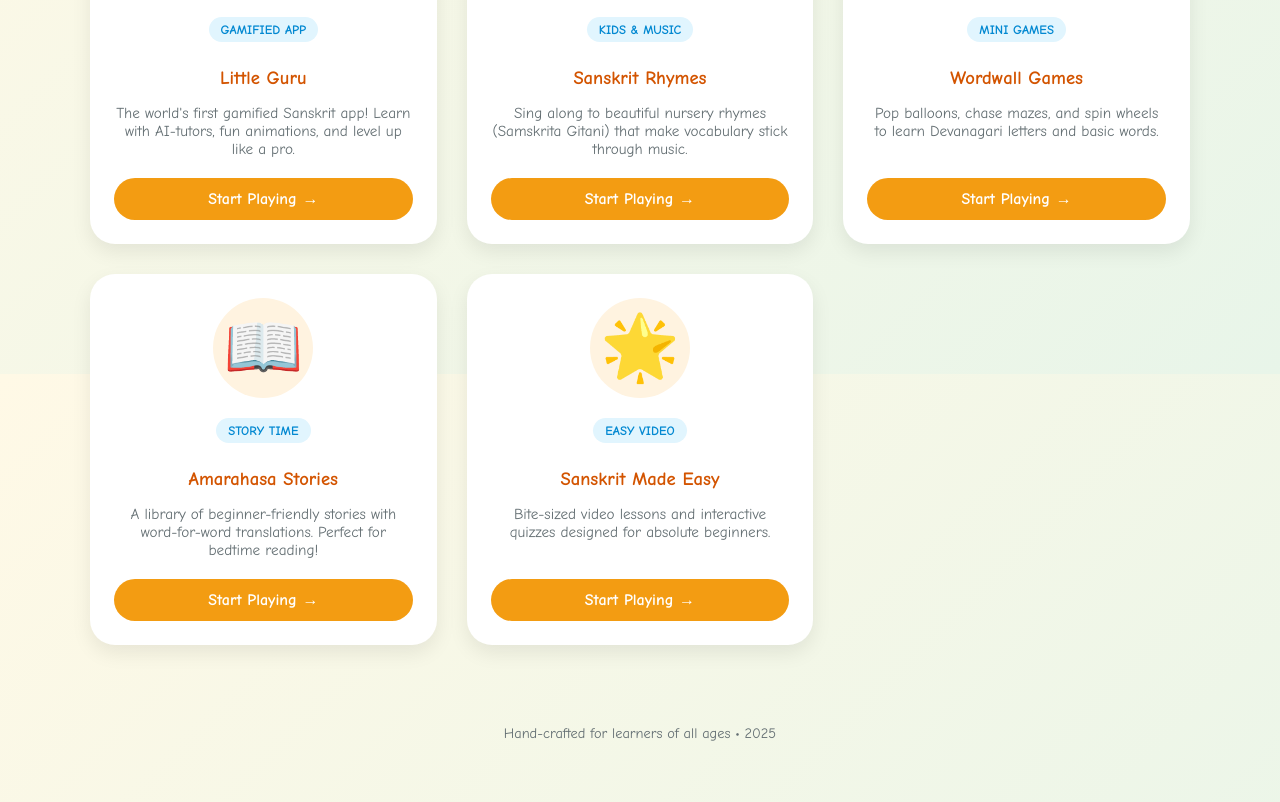
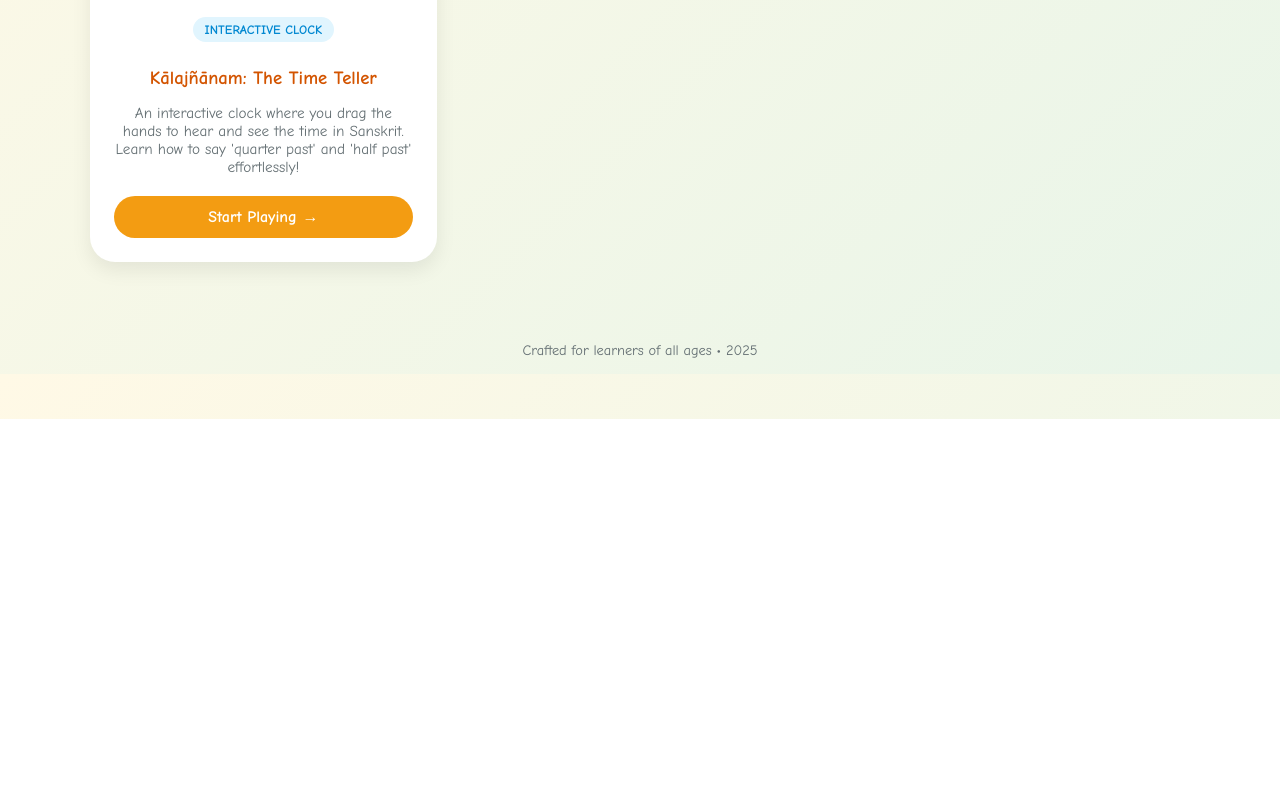
Before and after one commit to sanskrit-dev/manorama, a plain HTML site: page index.html in a window 1280 px wide. Shown: the part 426-1228 px from the top of the page. After the commit the page ends 845 px from the top, so only its background shows below. Drawn offline with Linux system fonts and the light colour scheme.

Commit message:
add time app

```diff
--- a/index.html
+++ b/index.html
@@ -133,53 +133,25 @@
 <body>
 
     <header>
-        <div class="header-icon">🕉️ ✨ 🎨</div>
+        <div class="header-icon">🕉️ 🎨</div>
         <h1>Sanskrit Playroom</h1>
-        <p class="subtitle">Making the world's oldest language your newest favorite game!</p>
+        <p class="subtitle">Learn Sanskrit with Fun!</p>
     </header>
 
     <div id="toolsGrid"></div>
 
     <footer>
-        Hand-crafted for learners of all ages • 2025
+        Crafted for learners of all ages • 2025
     </footer>
 
     <script>
         const tools = [
-            {
-                name: "Little Guru",
-                desc: "The world's first gamified Sanskrit app! Learn with AI-tutors, fun animations, and level up like a pro.",
-                emoji: "🦁",
-                tag: "GAMIFIED APP",
-                url: "https://little-guru.com/"
-            },
-            {
-                name: "Sanskrit Rhymes",
-                desc: "Sing along to beautiful nursery rhymes (Samskrita Gitani) that make vocabulary stick through music.",
-                emoji: "🎶",
-                tag: "KIDS & MUSIC",
-                url: "https://www.sanskritfromhome.org/"
-            },
-            {
-                name: "Wordwall Games",
-                desc: "Pop balloons, chase mazes, and spin wheels to learn Devanagari letters and basic words.",
-                emoji: "🎈",
-                tag: "MINI GAMES",
-                url: "https://wordwall.net/en-us/community/sanskrit-games"
-            },
-            {
-                name: "Amarahasa Stories",
-                desc: "A library of beginner-friendly stories with word-for-word translations. Perfect for bedtime reading!",
-                emoji: "📖",
-                tag: "STORY TIME",
-                url: "https://www.learnsanskrit.org/resources/"
-            },
-            {
-                name: "Sanskrit Made Easy",
-                desc: "Bite-sized video lessons and interactive quizzes designed for absolute beginners.",
-                emoji: "🌟",
-                tag: "EASY VIDEO",
-                url: "https://play.google.com/store/apps/details?id=co.alicia.emace"
+                        {
+                "name": "Kālajñānam: The Time Teller",
+                "desc": "An interactive clock where you drag the hands to hear and see the time in Sanskrit. Learn how to say 'quarter past' and 'half past' effortlessly!",
+                "emoji": "⏰",
+                "tag": "INTERACTIVE CLOCK",
+                "url": "/clock.html"
             }
         ];
 
```
